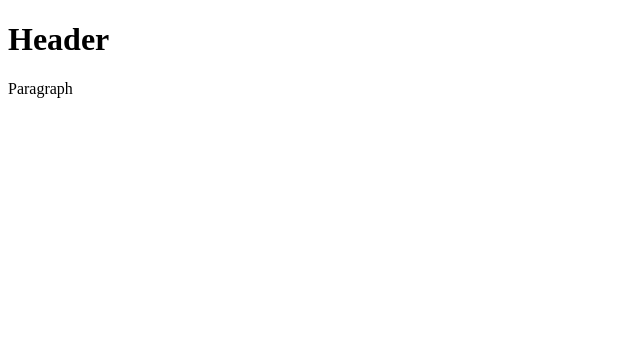
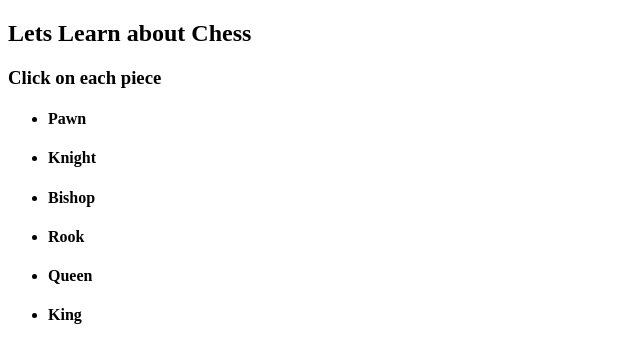
Before and after one commit to Philmtz14/Phase-1-Project, a plain HTML site: page index.html in a window 1280 px wide. Shown: the whole page, without its empty margins (0-640 px from the left). Drawn offline with Linux system fonts and the light colour scheme.

```diff
--- a/index.html
+++ b/index.html
@@ -1,10 +1,32 @@
 <!DOCTYPE html>
-<html>
-    <head>
-        <title>Welcome</title>
-    </head>
-    <body>
-        <h1>Header</h1>
-        <p>Paragraph</p>
-    </body>
+<html lang="en">
+<head>
+    <title>Chess</title>
+</head>
+<body>
+    <h2>Lets Learn about Chess</h2>
+    <h3>Click on each piece</h3>
+
+    <ul>
+        <li>
+            <h4>Pawn</h4>
+            <div></div>
+        </li>
+        <li>
+            <h4>Knight</h4>
+        </li>
+        <li>
+            <h4>Bishop</h4>
+        </li>
+        <li>
+            <h4>Rook</h4>
+        </li>
+        <li>
+            <h4>Queen</h4>
+        </li>
+        <li>
+            <h4>King</h4>
+        </li>
+    </ul>
+</body>
 </html>
```
